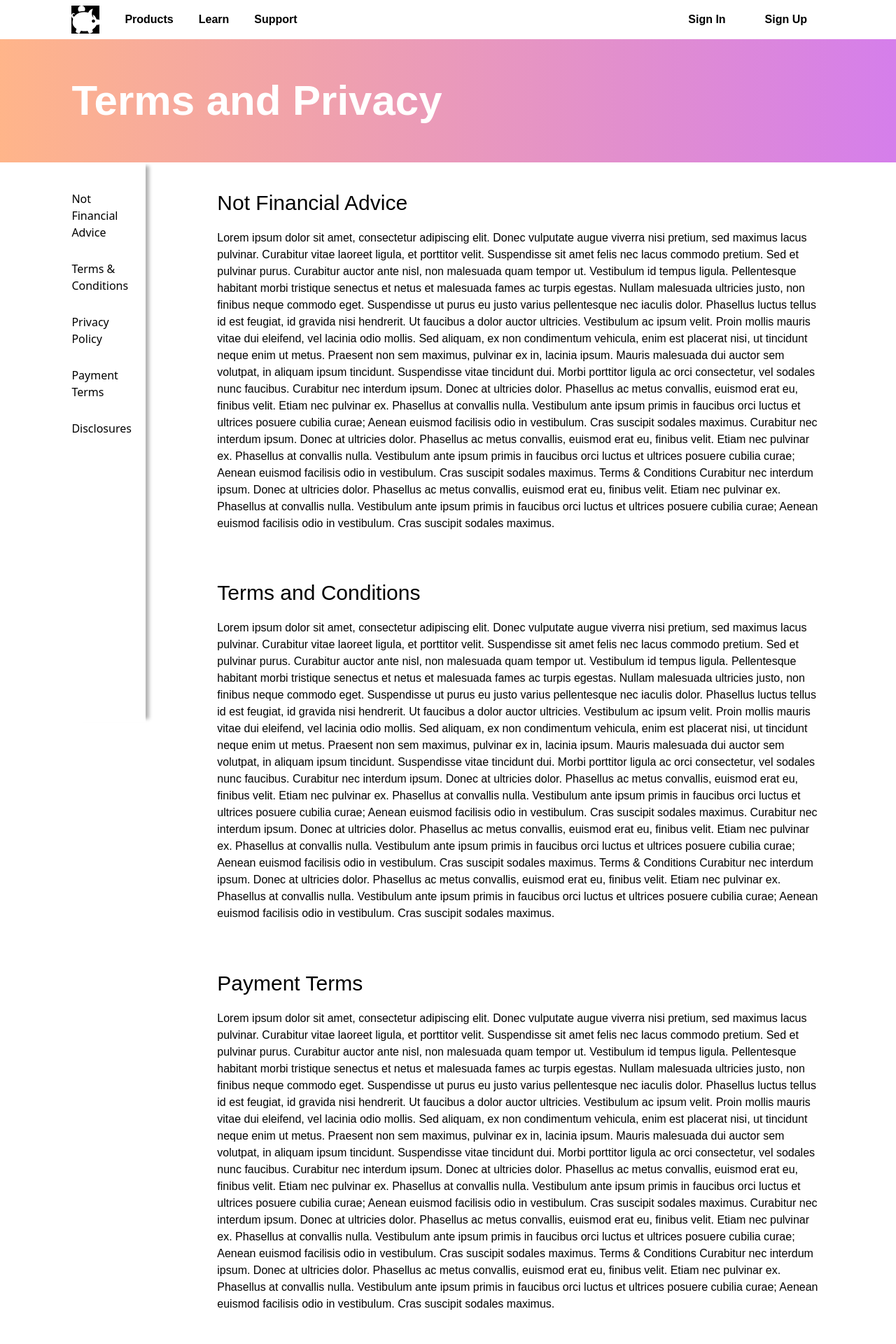
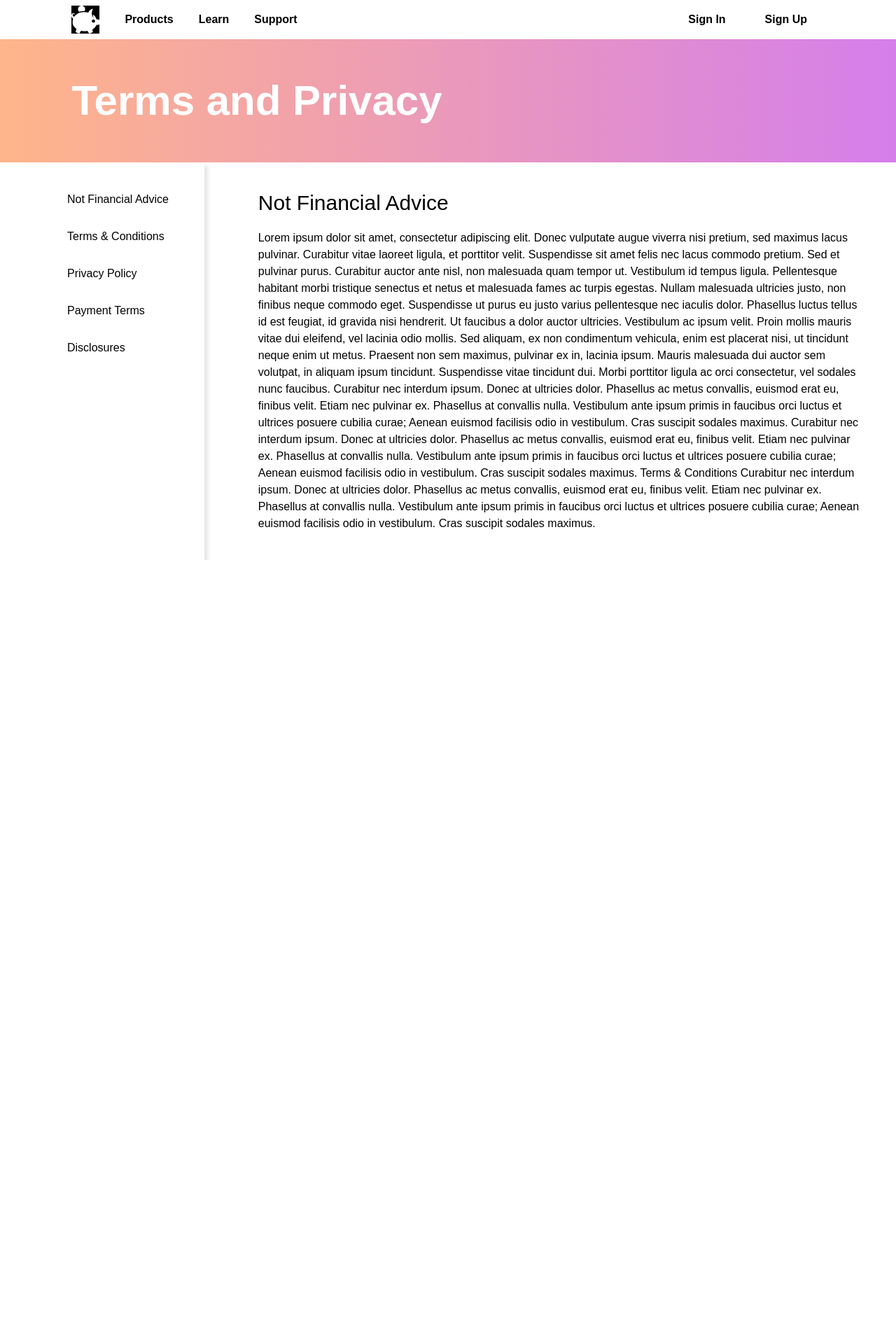
Before and after one commit to jonkarrer/market_maker, a Next.js app: page /support/terms in a window 1280 px wide. Shown: the top 1920 px of the page at 70% size. After the commit the page ends 800 px from the top, so only its background shows below. Built offline with nearby package versions, Linux system fonts and the light colour scheme.

Commit message:
terms page

```diff
--- a/pages/support/terms.tsx
+++ b/pages/support/terms.tsx
@@ -3,28 +3,50 @@ import DesktopHeader from "../../components/DesktopHeader";
 
 export default function Terms() {
   return (
-    <div>
+    <div className="h-screen overflow-hidden">
       <MobileHeader />
       <DesktopHeader />
       <div
         id="colorful-stripe"
-        className="text-white font-semibold flex items-center h-28 sm:h-44 bg-gradient-to-r from-salmon to-dk-pink"
+        className="sticky text-white font-semibold flex items-center h-28 sm:h-44 bg-gradient-to-r from-salmon to-dk-pink"
       >
         <h1 className="mx-std text-4xl sm:text-6xl">Terms and Privacy</h1>
       </div>
-      <div id="page-container" className="flex pb-5">
-        <div className="shadow-term-panel h-screen ml-std pr-5">
-          <ul className="mt-10 space-y-7">
-            <li>Not Financial Advice</li>
-            <li>Terms & Conditions</li>
-            <li>Privacy Policy</li>
-            <li>Payment Terms</li>
-            <li>Disclosures</li>
+      <div id="page-container" className="flex h-auto">
+        <div className="shadow-term-panel pr-5">
+          <ul className="w-44 ml-24 mt-10 space-y-7">
+            <li>
+              <a href="#finance" className="font-normal">
+                Not Financial Advice
+              </a>
+            </li>
+            <li>
+              <a href="#terms" className="font-normal">
+                Terms & Conditions
+              </a>
+            </li>
+            <li>
+              <a href="privacy" className="font-normal">
+                Privacy Policy
+              </a>
+            </li>
+            <li>
+              <a href="#payment" className="font-normal">
+                Payment Terms
+              </a>
+            </li>
+            <li>
+              <a href="#disclosures" className="font-normal">
+                Disclosures
+              </a>
+            </li>
           </ul>
         </div>
-        <div className="mx-std mt-10">
-          <h2 className="text-3xl mb-5">Not Financial Advice</h2>
-          <p className="font-normal">
+        <div className="ml-6% mt-10 h-screen overflow-y-auto pb-80">
+          <h2 id="finance" className="text-3xl mb-5">
+            Not Financial Advice
+          </h2>
+          <p className="font-normal mr-10">
             Lorem ipsum dolor sit amet, consectetur adipiscing elit. Donec
             vulputate augue viverra nisi pretium, sed maximus lacus pulvinar.
             Curabitur vitae laoreet ligula, et porttitor velit. Suspendisse sit
@@ -59,8 +81,10 @@ export default function Terms() {
             curae; Aenean euismod facilisis odio in vestibulum. Cras suscipit
             sodales maximus.
           </p>
-          <h2 className="text-3xl mt-8% mb-5">Terms and Conditions</h2>
-          <p className="font-normal">
+          <h2 id="terms" className="text-3xl mt-8% mb-5">
+            Terms and Conditions
+          </h2>
+          <p className="font-normal mr-10">
             Lorem ipsum dolor sit amet, consectetur adipiscing elit. Donec
             vulputate augue viverra nisi pretium, sed maximus lacus pulvinar.
             Curabitur vitae laoreet ligula, et porttitor velit. Suspendisse sit
@@ -95,8 +119,10 @@ export default function Terms() {
             curae; Aenean euismod facilisis odio in vestibulum. Cras suscipit
             sodales maximus.
           </p>
-          <h2 className="text-3xl mt-8% mb-5">Payment Terms</h2>
-          <p className="font-normal">
+          <h2 id="Privacy" className="text-3xl mt-8% mb-5">
+            Privacy Policy
+          </h2>
+          <p className="font-normal mr-10">
             Lorem ipsum dolor sit amet, consectetur adipiscing elit. Donec
             vulputate augue viverra nisi pretium, sed maximus lacus pulvinar.
             Curabitur vitae laoreet ligula, et porttitor velit. Suspendisse sit
@@ -131,8 +157,48 @@ export default function Terms() {
             curae; Aenean euismod facilisis odio in vestibulum. Cras suscipit
             sodales maximus.
           </p>
-          <h2 className="text-3xl mt-8% mb-5">Disclosures</h2>
-          <p className="font-normal">
+          <h2 id="payment" className="text-3xl mt-8% mb-5">
+            Payment Terms
+          </h2>
+          <p className="font-normal mr-10">
+            Lorem ipsum dolor sit amet, consectetur adipiscing elit. Donec
+            vulputate augue viverra nisi pretium, sed maximus lacus pulvinar.
+            Curabitur vitae laoreet ligula, et porttitor velit. Suspendisse sit
+            amet felis nec lacus commodo pretium. Sed et pulvinar purus.
+            Curabitur auctor ante nisl, non malesuada quam tempor ut. Vestibulum
+            id tempus ligula. Pellentesque habitant morbi tristique senectus et
+            netus et malesuada fames ac turpis egestas. Nullam malesuada
+            ultricies justo, non finibus neque commodo eget. Suspendisse ut
+            purus eu justo varius pellentesque nec iaculis dolor. Phasellus
+            luctus tellus id est feugiat, id gravida nisi hendrerit. Ut faucibus
+            a dolor auctor ultricies. Vestibulum ac ipsum velit. Proin mollis
+            mauris vitae dui eleifend, vel lacinia odio mollis. Sed aliquam, ex
+            non condimentum vehicula, enim est placerat nisi, ut tincidunt neque
+            enim ut metus. Praesent non sem maximus, pulvinar ex in, lacinia
+            ipsum. Mauris malesuada dui auctor sem volutpat, in aliquam ipsum
+            tincidunt. Suspendisse vitae tincidunt dui. Morbi porttitor ligula
+            ac orci consectetur, vel sodales nunc faucibus. Curabitur nec
+            interdum ipsum. Donec at ultricies dolor. Phasellus ac metus
+            convallis, euismod erat eu, finibus velit. Etiam nec pulvinar ex.
+            Phasellus at convallis nulla. Vestibulum ante ipsum primis in
+            faucibus orci luctus et ultrices posuere cubilia curae; Aenean
+            euismod facilisis odio in vestibulum. Cras suscipit sodales maximus.
+            Curabitur nec interdum ipsum. Donec at ultricies dolor. Phasellus ac
+            metus convallis, euismod erat eu, finibus velit. Etiam nec pulvinar
+            ex. Phasellus at convallis nulla. Vestibulum ante ipsum primis in
+            faucibus orci luctus et ultrices posuere cubilia curae; Aenean
+            euismod facilisis odio in vestibulum. Cras suscipit sodales maximus.
+            Terms & Conditions Curabitur nec interdum ipsum. Donec at ultricies
+            dolor. Phasellus ac metus convallis, euismod erat eu, finibus velit.
+            Etiam nec pulvinar ex. Phasellus at convallis nulla. Vestibulum ante
+            ipsum primis in faucibus orci luctus et ultrices posuere cubilia
+            curae; Aenean euismod facilisis odio in vestibulum. Cras suscipit
+            sodales maximus.
+          </p>
+          <h2 id="disclosures" className="text-3xl mt-8% mb-5">
+            Disclosures
+          </h2>
+          <p className="font-normal mr-10">
             Lorem ipsum dolor sit amet, consectetur adipiscing elit. Donec
             vulputate augue viverra nisi pretium, sed maximus lacus pulvinar.
             Curabitur vitae laoreet ligula, et porttitor velit. Suspendisse sit
--- a/tailwind.config.js
+++ b/tailwind.config.js
@@ -56,7 +56,7 @@ module.exports = {
       },
       boxShadow: {
         'supp-boxes' : '0 5px 10px rgba(0, 0, 0, 0.3)',
-        'term-panel' : '10px 0px 5px -5px rgba(0, 0, 0, 0.3)'
+        'term-panel' : '10px 0px 5px -5px rgba(0, 0, 0, 0.1)'
       },
       gridTemplateRows: {
         'price-cards' : 'auto auto auto auto 100px'
```
